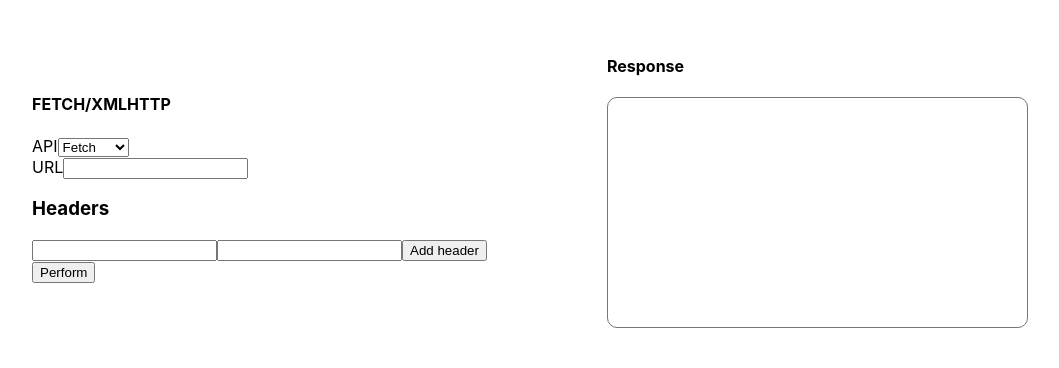
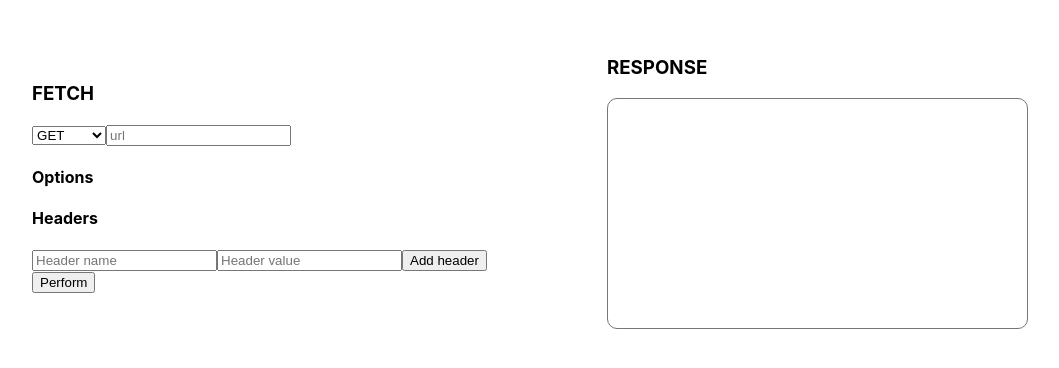
Before and after one commit to dimitrijekaranfilovic/http-request-viewer, a React (Create React App) app: page / in a window 1280 px wide. Shown: the part 104-472 px from the top of the page, without its empty margins (90-1149 px from the left). Built offline with nearby package versions, Linux system fonts and the light colour scheme.

Commit message:
Added modal. Reworked FormRequest component.

```diff
--- a/src/components/FormRequest.js
+++ b/src/components/FormRequest.js
@@ -1,10 +1,10 @@
 import React, { useState, useRef } from "react";
 
 const FormRequest = () => {
-  const [api, setApi] = useState("fetch");
   const [headers, setHeaders] = useState([]);
   const headerKey = useRef(null);
   const headerValue = useRef(null);
+  const url = useRef(null);
 
   const removeHeader = (key) => {
     setHeaders((oldHeaders) => {
@@ -23,37 +23,34 @@ const FormRequest = () => {
     });
   };
 
-  const performRequest = () => {
-    console.log(api);
+  const performRequest = async () => {
+    const response = await fetch(url.current.value);
+    console.log(response);
   };
 
   return (
     <React.Fragment>
       <div>
-        <h4>FETCH/XMLHTTP</h4>
+        <h3>FETCH</h3>
+      </div>
+
+      <section>
+        {/* <label htmlFor="url">URL</label> */}
+        <select name="request" id="request">
+          <option value="get">GET</option>
+          <option value="post">POST</option>
+          <option value="put">PUT</option>
+          <option value="delete">DELETE</option>
+        </select>
+        <input type="text" name="url" id="url" ref={url} placeholder="url" />
+      </section>
 
       <div>
-          <label htmlFor="api-select">API</label>
-          <select
-            name="api-select"
-            id="api-select"
-            value={api}
-            onChange={(e) => setApi(e.target.value)}
-          >
-            <option value="fetch">Fetch</option>
-            <option value="xml">XMLHtp</option>
-          </select>
-        </div>
+        <h4>Options</h4>
       </div>
 
-      <div>
-        <label htmlFor="url">URL</label>
-        <input type="text" name="url" id="url" />
-      </div>
-
-      <div>
-        <div>
-          <h3>Headers</h3>
+      <section>
+        <h4>Headers</h4>
         {headers.map((header) => {
           return (
             <div key={header.key}>
@@ -65,30 +62,29 @@ const FormRequest = () => {
             </div>
           );
         })}
-        </div>
+      </section>
       <div>
         <input
           type="text"
           name="header-key"
           id="header-key"
+          placeholder="Header name"
           ref={headerKey}
         />
         <input
           type="text"
           name="header-value"
           id="header-value"
+          placeholder="Header value"
           ref={headerValue}
         />
         <button type="button" onClick={addHeader}>
           Add header
         </button>
       </div>
-      </div>
-      <div>
       <button type="button" onClick={performRequest}>
         Perform
       </button>
-      </div>
     </React.Fragment>
   );
 };
--- a/src/components/Response.js
+++ b/src/components/Response.js
@@ -4,7 +4,7 @@ const Response = () => {
   return (
     <React.Fragment>
       <div className="response-div">
-        <h4>Response</h4>
+        <h3>RESPONSE</h3>
         <textarea
           name="response"
           id="response"
```
Also changed, not shown: src/components/Modal.js (added, +11 -0 lines). Lines whose indentation alone changed are shown as unchanged.
